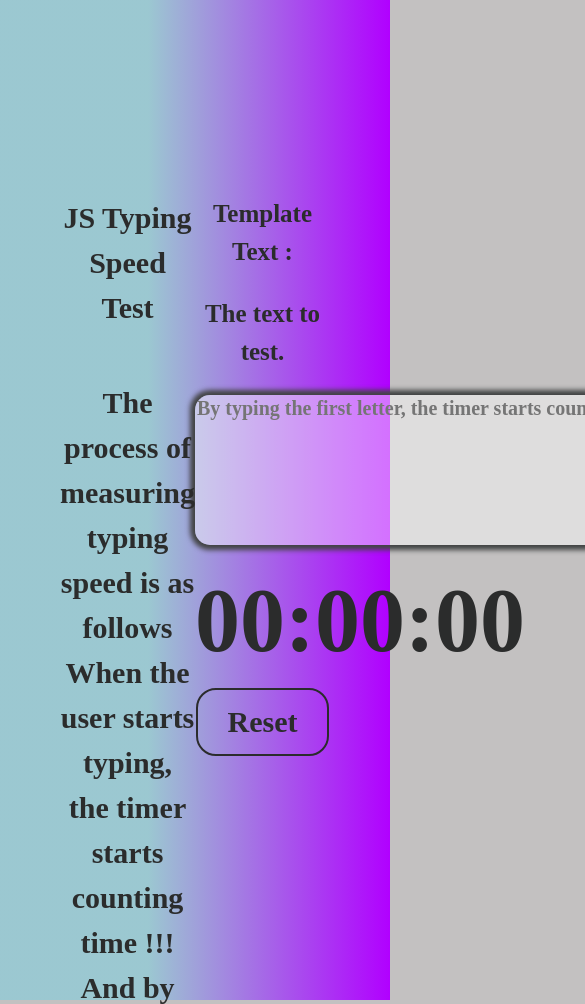
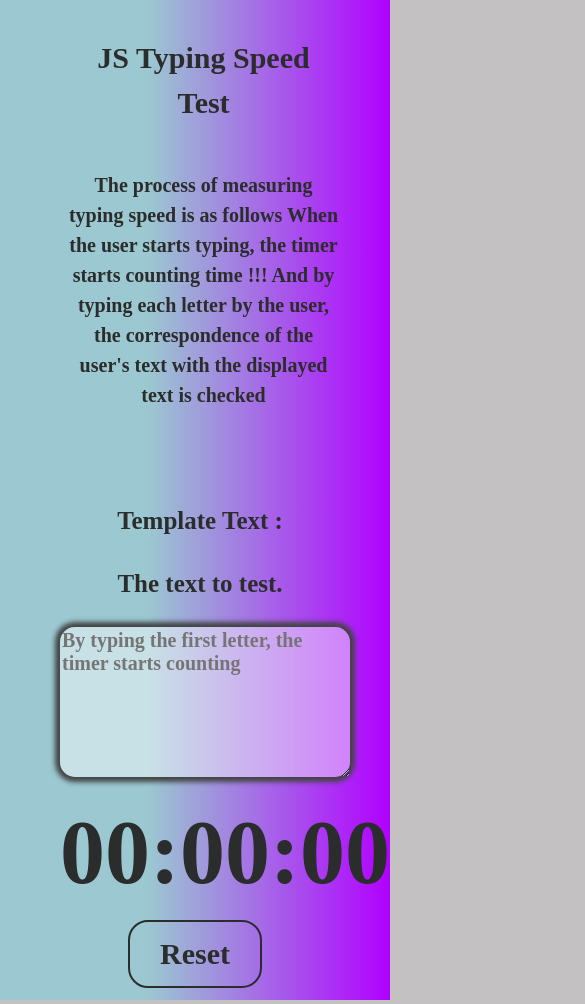
Before and after one commit to kooroosh1363/JS-Typing-Speed-Test, a plain HTML site: page index.html in a window 390 px wide. Shown: the top 1004 px of the page, 585 px wide, since content can reach past the window. Drawn offline with Linux system fonts and the light colour scheme; a web font is replaced by a local one.

Commit message:
add new media query

```diff
--- a/index.html
+++ b/index.html
@@ -12,6 +12,20 @@
 <body>
     <div class="page-intro">
         <div class="container">
+            <div class="main-intro">
+                <!-- page-intro-left -->
+                <div class="page-intro-left">
+                    <article class="intro">
+                        <h1>JS Typing Speed Test</h1>
+                        <p class="art">
+                            The process of measuring typing speed is as follows
+                            When the user starts typing, the timer starts counting time
+                            !!! And by typing each letter by the user, the correspondence of the user's text with the
+                            displayed text
+                            is checked
+                        </p>
+                    </article>
+                </div>
 
                 <!-- page-intro-right -->
                 <div class="page-intro-right">
@@ -37,19 +51,11 @@
                     </div>
                 </div>
 
-            <!-- page-intro-left -->
-            <div class="page-intro-left">
-                <article class="intro">
-                    <h1>JS Typing Speed Test</h1>
-                    <p class="art">
-                        The process of measuring typing speed is as follows
-                        When the user starts typing, the timer starts counting time
-                        !!! And by typing each letter by the user, the correspondence of the user's text with the
-                        displayed text
-                        is checked
-                    </p>
-                </article>
+
+
             </div>
+
+
         </div>
     </div>
 </body>
--- a/style.css
+++ b/style.css
@@ -13,7 +13,7 @@ body{
     background: #c3c1c1;
     margin: 0;
     padding: 0;
-    overflow: hidden;
+
 
 }
 
@@ -32,7 +32,13 @@ body{
 
 }
 
-
+/* main-intro */
+.main-intro{
+    display: flex;
+    justify-content: center;
+    align-items: center;
+    flex-direction: row;
+}
 
 /* page-intro-right-css */
 .page-intro-right {
@@ -40,7 +46,6 @@ body{
     background: transparent;
     width: 50%;
     height: 300px;
-    float: right;
 }
 
 .page-intro-right p{
@@ -73,7 +78,6 @@ body{
     text-align: center;
     width: 50%;
     height: 300px;
-    float: left;
     color: #2b2c2c;
 }
 
@@ -114,3 +118,119 @@ body{
     transition: .3s;
     box-shadow: 0px 0px 7px 7px #90b9c4;
 }
+
+
+
+
+
+/* media query */
+@media (max-width:1024px){
+    p.art {
+        font-size: 20px;
+    }
+
+    .origin-text p {
+        font-size: 20px;
+    }
+
+    textarea#test-area {
+        width: 400px;
+    }
+
+}
+
+
+
+
+
+
+@media (max-width:768px){
+    textarea#test-area {
+        width: 290px;
+    }
+
+    .page-intro-right {
+        margin-left: 0px;
+    }
+
+    .main-intro {
+        display: flex;
+        flex-direction: column;
+    }
+
+    .page-intro {
+        padding-top: 10px;
+    }
+
+    .page-intro-left {
+        margin-left: 17px;
+        width: 100%;
+        height: 207px;
+    }
+
+    .page-intro-right {
+        margin-top: 21px;
+        width: 100%;
+    }
+
+    .page-intro-right p {
+        margin-left: 10px;
+
+    }
+
+    .test-wrapper {
+        margin-left: 0px;
+    }
+}
+
+
+
+
+
+
+@media (max-width:425px){
+    .page-intro {
+        overflow-x: hidden;
+    }
+
+    .page-intro-left {
+        width: 100%;
+        height: 340px !important;
+    }
+
+    .page-intro-right {
+        width: 100%;
+        margin-top: 127px !important;
+    }
+
+}
+
+
+
+@media (max-width:375px){
+    .page-intro-left {
+        width: 100%;
+        height: 431px !important;
+    }
+
+
+    .timer {font-size: 60px !important;}
+
+    #test-area {
+        font-size: 12px;
+    }
+
+    textarea#test-area {
+        width: 250px;
+    }
+
+}
+
+
+
+@media (max-width:320px){
+    .page-intro-left {
+        width: 100%;
+        height: 390px !important;
+    }
+}
```
Lines whose indentation alone changed are shown as unchanged.
